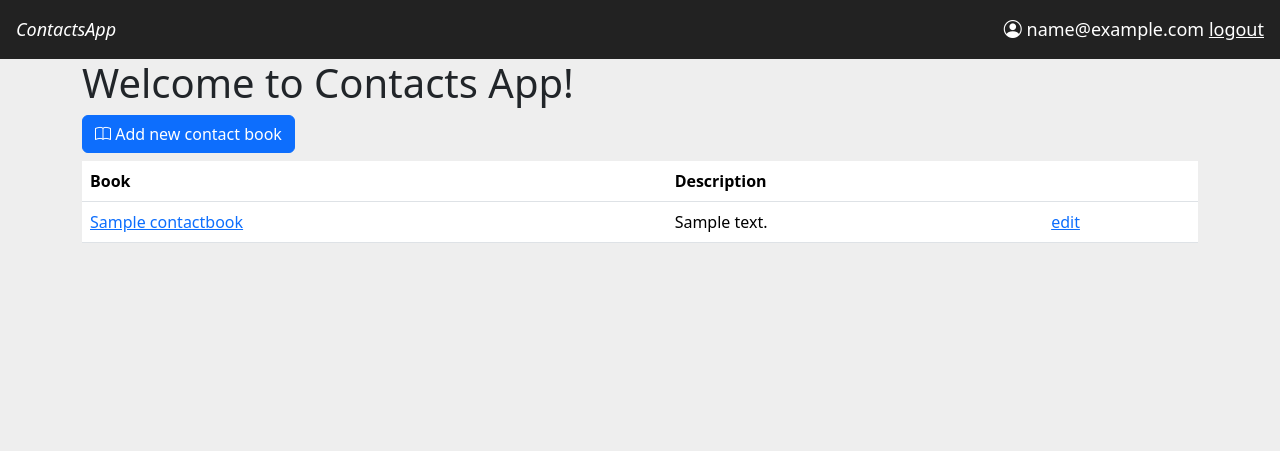
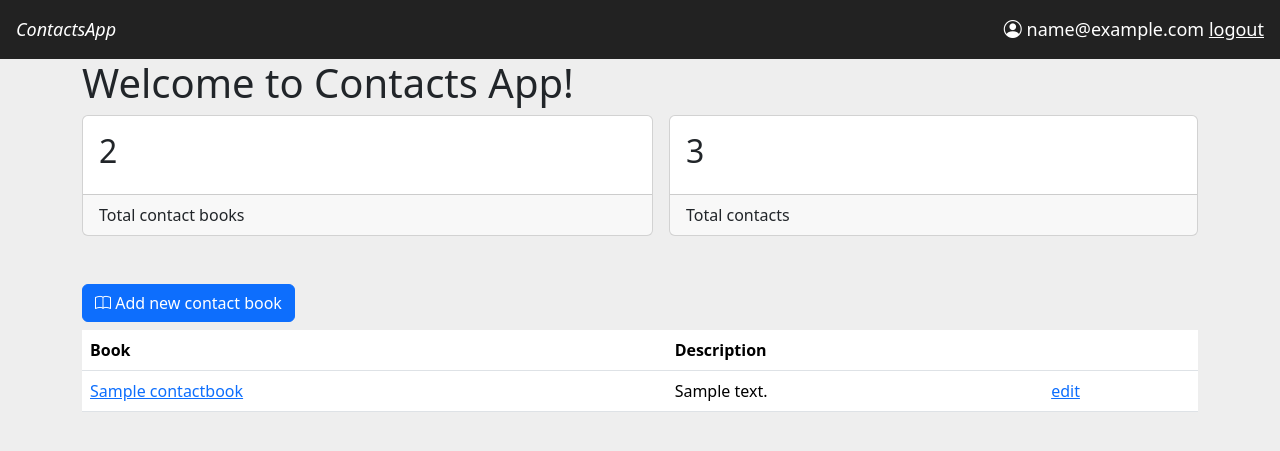
Before and after one commit to Joshun/contacts-app, a Django app: page / in a window 1280 px wide. Shown: the top 451 px of the page. Run offline with Django 5.2, Linux system fonts and the light colour scheme; a user stored in the database is signed in; tables that the repository leaves empty hold one stand-in row (values such as "Sample post").

Commit message:
add statboxes

```diff
--- a/contactscore/templates/contactscore/index.html
+++ b/contactscore/templates/contactscore/index.html
@@ -2,6 +2,26 @@
 {% block maincontent %}
 
 <h1>Welcome to Contacts App!</h1>
+
+<div class="d-flex flex-row gap-3 mb-5 justify-content-between">
+    <div class="card flex-grow-1">
+        <div class="card-body">
+            <h2>2</h2>
+        </div>
+        <div class="card-footer">
+            Total contact books
+        </div>
+    </div>
+    <div class="card flex-grow-1">
+        <div class="card-body">
+            <h2>3</h2>
+        </div>
+        <div class="card-footer">
+            Total contacts
+        </div>
+    </div>
+</div>
+
 
 <a class="btn btn-primary" href="{% url 'add_contactbook_name' %}"><i class="bi bi-book"></i> Add new contact book</a>
 
```
